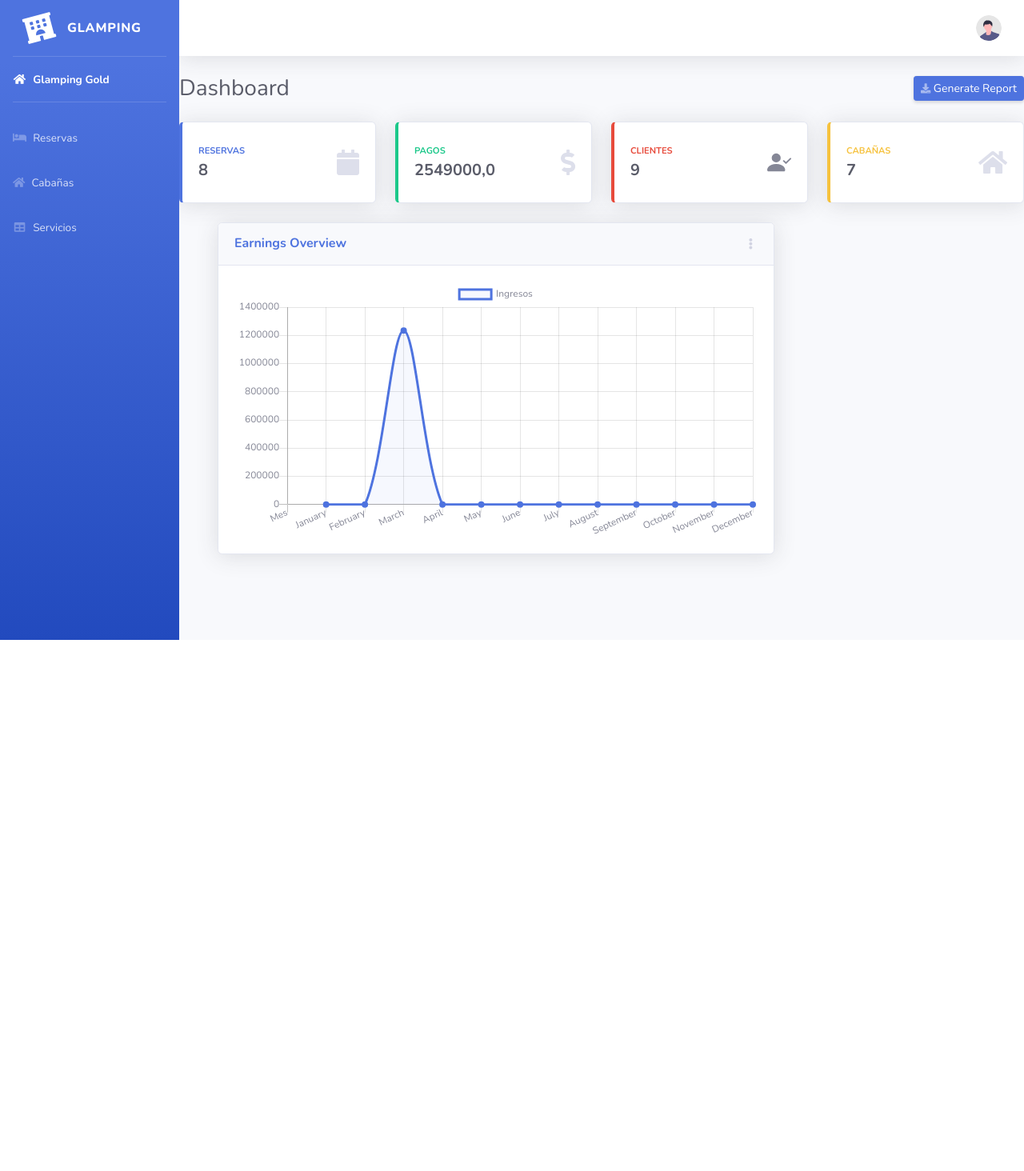
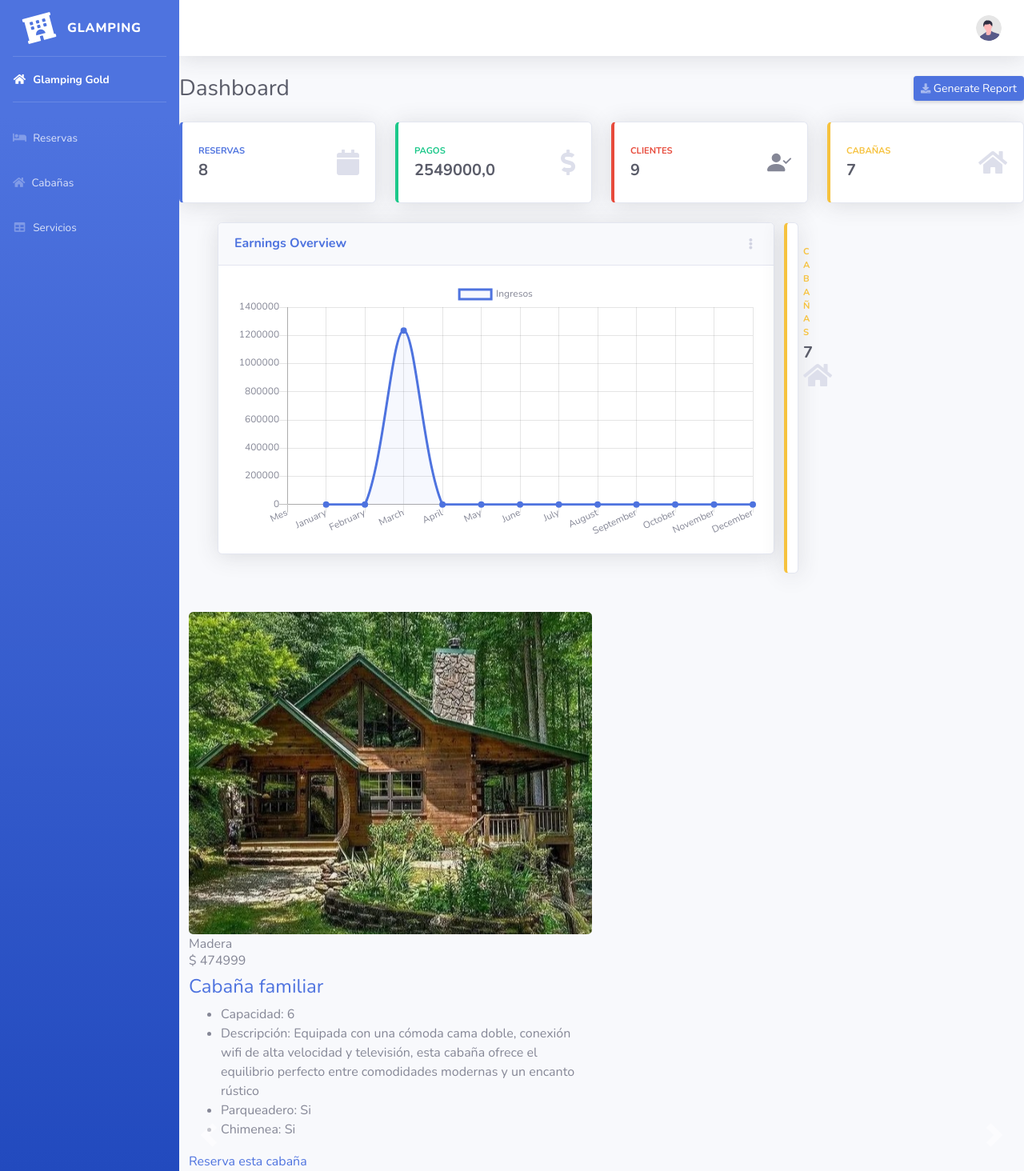
Before and after one commit to moisesd18r19/Gold_Glamping_estesi, a Django app: page /index/ in a window 1280 px wide. Shown: the whole page at 80% size. Before the commit the page ends 800 px from the top, so only its background shows below. Run offline with Django 5.2, Linux system fonts and the light colour scheme; data comes from the database, SQL or seed files in the repository; both versions use the stored data as it was after the commit; some libraries are stand-ins or nearby versions.

Commit message:
dashboard

```diff
--- a/Glamping_Gold/Glamping_Gold/views.py
+++ b/Glamping_Gold/Glamping_Gold/views.py
@@ -43,6 +43,8 @@
     ).values('mes').annotate(total_ingresos=Sum('valor'))
     meses = range(1, 13)
 
+
+
     # Agregar cada mes y su valor a la lista de datos
     data = [["Mes", "Ingresos"]]
     for mes in meses:
@@ -63,12 +65,16 @@
     count_booking2 = Reserva.objects.filter(estado="En ejecución").count()
     total_reservas = count_booking + count_booking2
 
+    cabañas_index = Cabaña.objects.filter(status=True)
+
+
     return render(request, 'index.html', {
         "count": count,
         "count_booking": count_booking,
         "count_booking2": count_booking2,
         "total_reservas": total_reservas,
         "customer": customer,'total_pagos': total_pagos['total'],
+        "cabañas_index": cabañas_index,
         'data': json.dumps(data)
     })
 
@@ -83,6 +89,8 @@
 def landing(request):
     cabañas_lan = Cabaña.objects.filter(status=True)
     return render(request, 'landing.html', {'cabañas_lan': cabañas_lan})
+
+
 
 def login(request):
     error = None
--- a/Glamping_Gold/templates/base.html
+++ b/Glamping_Gold/templates/base.html
@@ -25,6 +25,58 @@
 
 
     <script src="https://unpkg.com/sweetalert/dist/sweetalert.min.js"></script>
+
+
+    <!-- CSS Styles -->
+    <style>
+    .cabaña-card {
+        width: 100%; /* Ancho de la tarjeta ajustado al 100% */
+        height: 280px; /* Altura de la tarjeta */
+        background-color: #f9f9f9;
+        border-radius: 20px; /* Bordes redondeados */
+        overflow: hidden;
+        position: relative;
+    }
+
+    .cabaña-card img {
+        width: 100%;
+        height: 100%; /* Ajustar la altura de la imagen al 100% */
+        object-fit: cover; /* Ajusta la imagen para llenar completamente la tarjeta */
+    }
+
+    .carousel-caption {
+        position: absolute;
+        top: 0; /* Ubicación de la información en la parte superior */
+        left: 0;
+        right: 0;
+        padding: 20px; /* Aumenta el espaciado interno */
+        color: #fff; /* Color del texto */
+    }
+
+    .carousel-caption h5,
+    .carousel-caption p {
+        margin: 0;
+    }
+
+    .carousel-control-prev,
+    .carousel-control-next {
+        top: auto; /* Elimina el espacio en blanco */
+        bottom: 20px; /* Ubica los botones en la parte inferior */
+        width: auto; /* Ancho automático */
+        padding: 10px; /* Aumenta el espaciado interno */
+        background: transparent; /* Fondo transparente */
+        border: none; /* Elimina el borde */
+        color: #fff; /* Color de las flechas */
+    }
+
+    .carousel-control-prev-icon,
+    .carousel-control-next-icon {
+        width: 30px; /* Tamaño de las flechas */
+        height: 30px;
+    }
+
+    </style>
+
 
 </head>
 
--- a/Glamping_Gold/templates/index.html
+++ b/Glamping_Gold/templates/index.html
@@ -125,6 +125,77 @@
 
     <!-- Pie Chart -->
 
+
+
+
+
+    <div class="row">
+        <div class="col-xl-3 col-md-6 mb-4">
+            <div class="card border-left-warning shadow h-100 py-2">
+                <div class="card-body">
+                    <div class="row no-gutters align-items-center">
+                        <div class="col mr-2">
+                            <div class="text-xs font-weight-bold text-warning text-uppercase mb-1">
+                                Cabañas</div>
+                            <div class="h5 mb-0 font-weight-bold text-gray-800">{{count}}</div>
+                        </div>
+                        <div class="col-auto">
+                            <i class="fas fa-home fa-2x text-gray-300"></i>
+                        </div>
+                    </div>
+                </div>
+            </div>
+        </div>
+    </div>
+
+
+    <div class="container mt-5">
+        <div id="carouselExampleControls" class="carousel slide rounded" data-ride="carousel">
+          <div class="carousel-inner">
+            {% for cabaña in cabañas_index %}
+            <div class="carousel-item {% if forloop.first %}active{% endif %}">
+              <div class="row">
+                <div class="col-lg-6 col-md-6">
+                  <div class="item">
+                    <a href=""><img src="{{ cabaña.imagen.url }}" class="img-fluid rounded" alt=""></a>
+                    <span class="category">{{ cabaña.tipocabaña.nombre }}</span>
+                    <h6>$ {{ cabaña.precio }}</h6>
+                    <h4><a href="#">{{ cabaña.nombre }}</a></h4>
+                    <ul>
+                      <li>Capacidad: <span>{{ cabaña.capacidad }}</span></li>
+                      <li>Descripción: <span>{{ cabaña.descripcion }}</span></li>
+                      <li>Parqueadero: <span>Si</span></li>
+                      <li>Chimenea: <span>Si</span></li>
+                    </ul>
+                    <div class="main-button">
+                      <a href="#">Reserva esta cabaña</a>
+                    </div>
+                  </div>
+                </div>
+              </div>
+            </div>
+            {% endfor %}
+          </div>
+          <a class="carousel-control-prev" href="#carouselExampleControls" role="button" data-slide="prev">
+            <span class="carousel-control-prev-icon" aria-hidden="true"></span>
+            <span class="sr-only">Previous</span>
+          </a>
+          <a class="carousel-control-next" href="#carouselExampleControls" role="button" data-slide="next">
+            <span class="carousel-control-next-icon" aria-hidden="true"></span>
+            <span class="sr-only">Next</span>
+          </a>
+        </div>
+      </div>
+
+      <!-- Bootstrap JS and jQuery -->
+      <script src="https://code.jquery.com/jquery-3.5.1.slim.min.js"></script>
+      <script src="https://cdn.jsdelivr.net/npm/@popperjs/core@2.5.4/dist/umd/popper.min.js"></script>
+      <script src="https://stackpath.bootstrapcdn.com/bootstrap/4.5.2/js/bootstrap.min.js"></script>
+
+
+
+
+
 <script>
     document.addEventListener("DOMContentLoaded", function() {
         var ctx = document.getElementById("myAreaChart");
--- a/Glamping_Gold/templates/reservas/index.html
+++ b/Glamping_Gold/templates/reservas/index.html
@@ -30,6 +30,7 @@
                 </thead>
                 <tbody>
                     {% for reserva in reservas_list %}
+                {% if requestuseris_superuser or request.user.is_staff %}
                     <tr>
                         <td>{{ reserva.id }}</td>
                         <td>{{ reserva.fecha_reserva|date:"d/m/Y" }}</td>
```
Also changed, not shown: Glamping_Gold/db.sqlite3.
